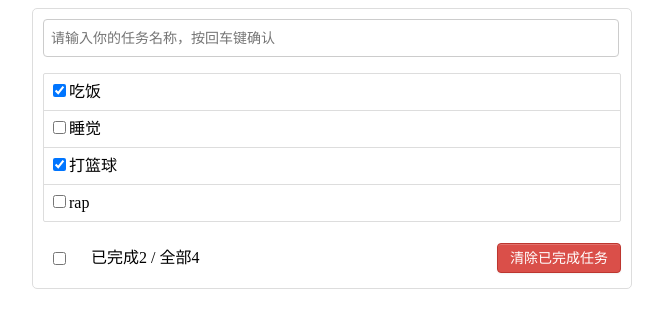
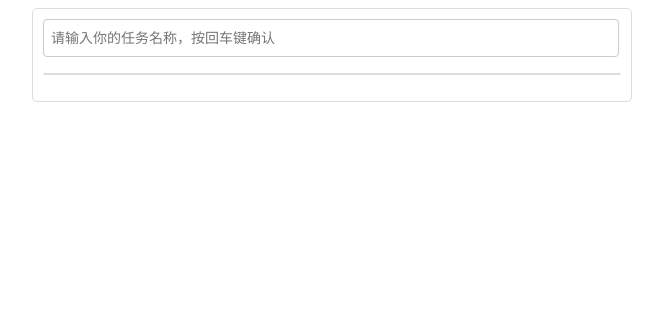
Before and after one commit to huxiguo/todo-list, a Vue app: page / in a window 1280 px wide. Shown: the top 328 px of the page, without its empty margins (308-971 px from the left). Built offline with nearby package versions, Linux system fonts and the light colour scheme.

Commit message:
add localStorage

```diff
--- a/src/App.vue
+++ b/src/App.vue
@@ -32,12 +32,7 @@
   },
   data() {
     return {
-      todos: [
-        { id: '0001', title: '吃饭', done: true },
-        { id: '0002', title: '睡觉', done: false },
-        { id: '0003', title: '打篮球', done: true },
-        { id: '0004', title: 'rap', done: false }
-      ]
+      todos: JSON.parse(localStorage.getItem('todos')) || []
     }
   },
   methods: {
@@ -65,6 +60,14 @@
       this.todos = this.todos.filter((item) => {
         return !item.done
       })
+    }
+  },
+  watch: {
+    todos: {
+      deep: true,
+      handler(value) {
+        localStorage.setItem('todos', JSON.stringify(value))
+      }
     }
   }
 }
```
